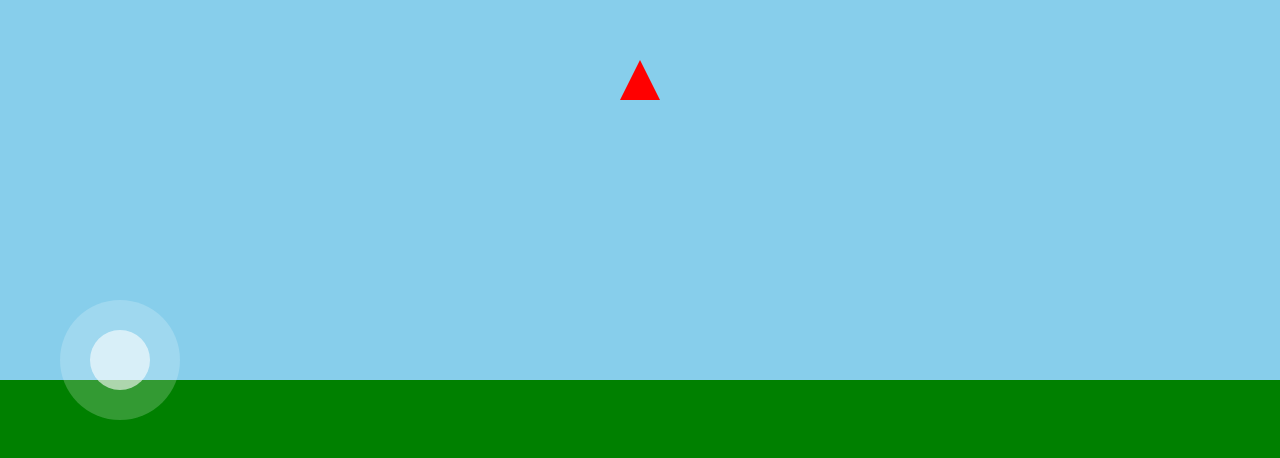
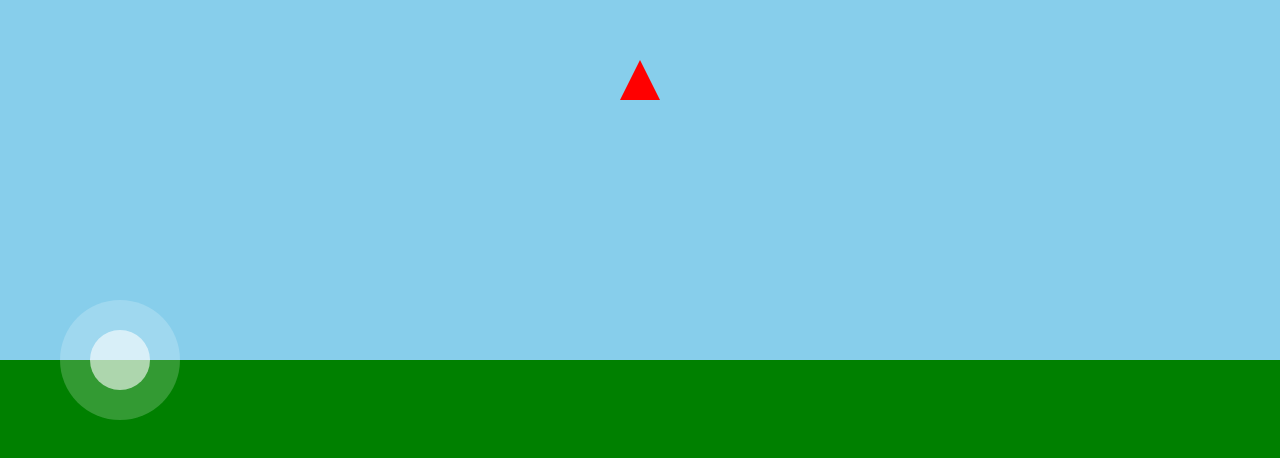
Before and after one commit to udueirgvj/ffindex.html, a plain HTML site: page index.html in a window 1280 px wide. Shown: the part 320-778 px from the top of the page. Drawn offline with Linux system fonts and the light colour scheme.

Commit message:
Update index.html

```diff
--- a/index.html
+++ b/index.html
@@ -5,8 +5,9 @@
 <title>Plane Game</title>
 <style>
 body { margin:0; overflow:hidden; }
-canvas { display:block; background:#87CEEB; }
-#joystick {
+canvas { display:block; }
+
+#joystick{
 position:absolute;
 bottom:60px;
 left:60px;
@@ -15,7 +16,8 @@ canvas { display:block; background:#87CEEB; }
 background:rgba(255,255,255,0.2);
 border-radius:50%;
 }
-#stick {
+
+#stick{
 position:absolute;
 width:60px;
 height:60px;
@@ -31,26 +33,77 @@ canvas { display:block; background:#87CEEB; }
 <div id="joystick"><div id="stick"></div></div>
 <canvas id="game"></canvas>
 
-<script src="sky.js"></script>
-<script src="ground.js"></script>
-<script src="plane.js"></script>
-<script src="joystick.js"></script>
-
 <script>
 const canvas = document.getElementById("game");
 const ctx = canvas.getContext("2d");
 canvas.width = window.innerWidth;
 canvas.height = window.innerHeight;
 
-function gameLoop(){
-    drawSky(ctx, canvas);
-    drawGround(ctx, canvas);
-    updatePlane(canvas);
-    drawPlane(ctx);
-    requestAnimationFrame(gameLoop);
+let joystick = {dx:0, dy:0};
+
+let plane = {
+x: canvas.width/2,
+y: canvas.height/2,
+size: 20
+};
+
+function drawSky(){
+ctx.fillStyle = "#87CEEB";
+ctx.fillRect(0,0,canvas.width,canvas.height);
 }
 
-gameLoop();
+function drawGround(){
+ctx.fillStyle = "green";
+ctx.fillRect(0,canvas.height-120,canvas.width,120);
+}
+
+function drawPlane(){
+ctx.fillStyle="red";
+ctx.beginPath();
+ctx.moveTo(plane.x, plane.y-plane.size);
+ctx.lineTo(plane.x-plane.size, plane.y+plane.size);
+ctx.lineTo(plane.x+plane.size, plane.y+plane.size);
+ctx.closePath();
+ctx.fill();
+}
+
+function updatePlane(){
+plane.x += joystick.dx*5;
+plane.y += joystick.dy*5;
+}
+
+function loop(){
+drawSky();
+drawGround();
+updatePlane();
+drawPlane();
+requestAnimationFrame(loop);
+}
+loop();
+
+const joy = document.getElementById("joystick");
+const stick = document.getElementById("stick");
+
+joy.addEventListener("touchmove", e=>{
+const rect = joy.getBoundingClientRect();
+const touch = e.touches[0];
+let x = touch.clientX-rect.left-60;
+let y = touch.clientY-rect.top-60;
+let max=40;
+let dist=Math.sqrt(x*x+y*y);
+if(dist>max){ x=x/dist*max; y=y/dist*max; }
+stick.style.left=(x+30)+"px";
+stick.style.top=(y+30)+"px";
+joystick.dx=x/max;
+joystick.dy=y/max;
+});
+
+joy.addEventListener("touchend", ()=>{
+stick.style.left="30px";
+stick.style.top="30px";
+joystick.dx=0;
+joystick.dy=0;
+});
 </script>
 
 </body>
```
Lines whose indentation alone changed are shown as unchanged.
